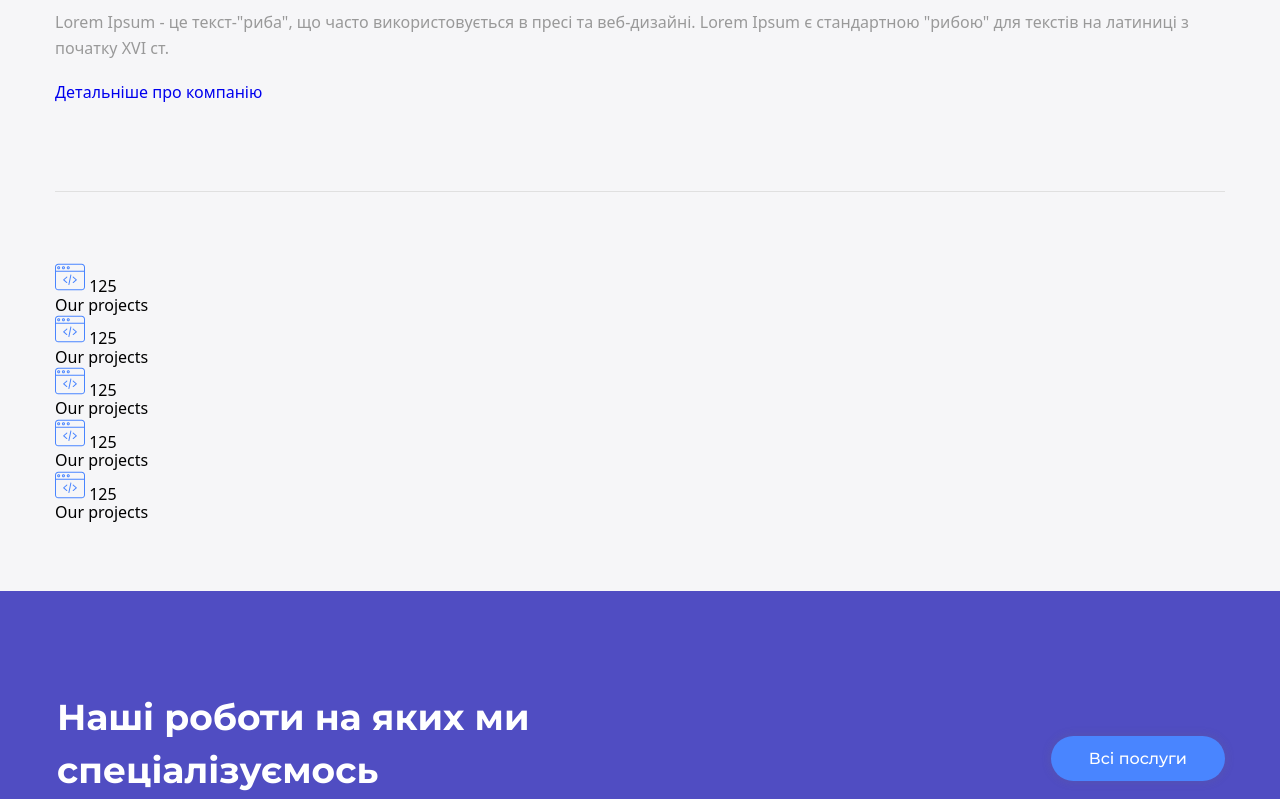
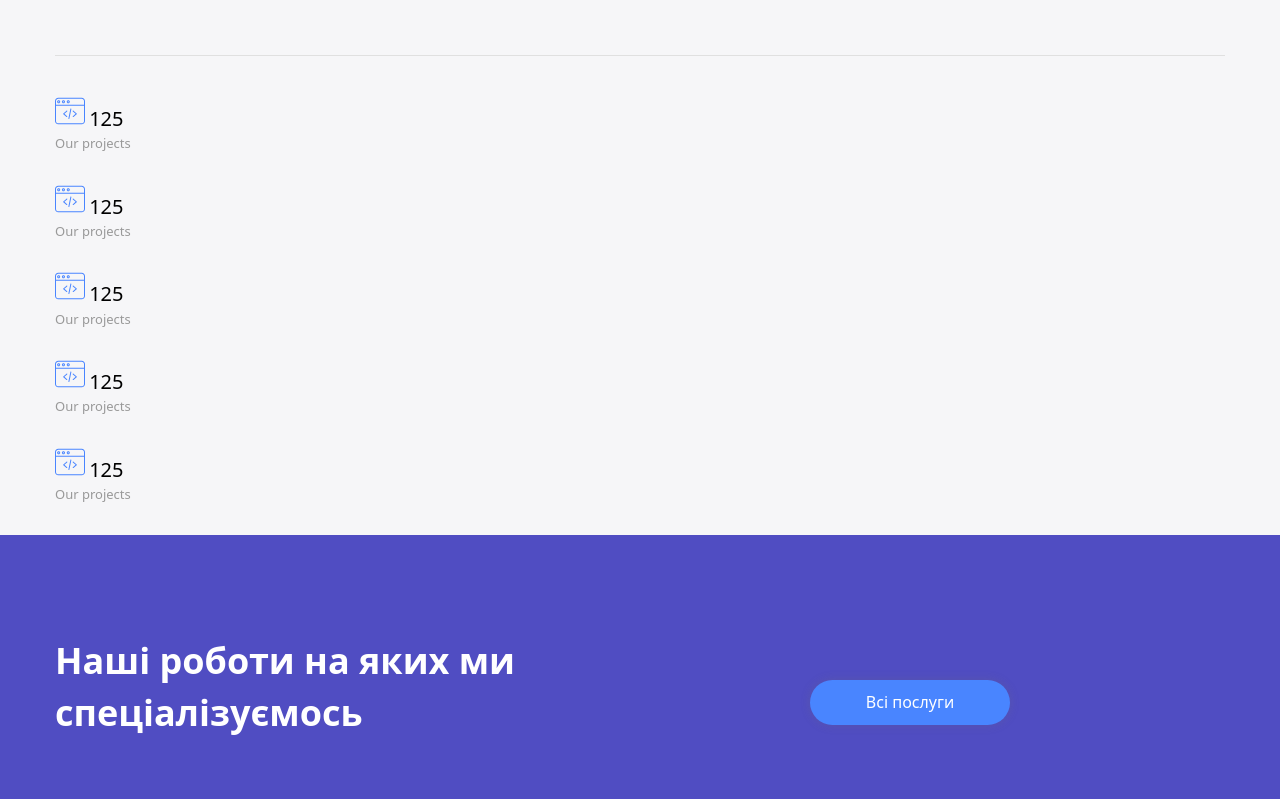
Before and after one commit to Anonymusm/it-studio, a plain HTML site: page index.html in a window 1280 px wide. Shown: the part 1368-2167 px from the top of the page. Drawn offline with nearby package versions, Linux system fonts and the light colour scheme.

Commit message:
виправив помилки та допрацював мобілку в секції "проєкт"

```diff
--- a/index.html
+++ b/index.html
@@ -138,42 +138,30 @@
               <span class="work-list__number">125</span>
               <p class="work-list__text">Our projects</p>
             </li>
-            <li>
+            <li class="work-list__item">
               <svg width="30" height="30" class="work-list__icon">
-                <use
-                  href="./icons/symbol-defs.svg#icon-web-programming"
-                  class="work-list__icon"
-                ></use>
+                <use href="./icons/symbol-defs.svg#icon-web-programming" class="work-list__icon"></use>
               </svg>
               <span class="work-list__number">125</span>
               <p class="work-list__text">Our projects</p>
             </li>
-            <li>
+            <li class="work-list__item">
               <svg width="30" height="30" class="work-list__icon">
-                <use
-                  href="./icons/symbol-defs.svg#icon-web-programming"
-                  class="work-list__icon"
-                ></use>
+                <use href="./icons/symbol-defs.svg#icon-web-programming" class="work-list__icon"></use>
               </svg>
               <span class="work-list__number">125</span>
               <p class="work-list__text">Our projects</p>
             </li>
-            <li>
+            <li class="work-list__item">
               <svg width="30" height="30" class="work-list__icon">
-                <use
-                  href="./icons/symbol-defs.svg#icon-web-programming"
-                  class="work-list__icon"
-                ></use>
+                <use href="./icons/symbol-defs.svg#icon-web-programming" class="work-list__icon"></use>
               </svg>
               <span class="work-list__number">125</span>
               <p class="work-list__text">Our projects</p>
             </li>
-            <li>
+            <li class="work-list__item">
               <svg width="30" height="30" class="work-list__icon">
-                <use
-                  href="./icons/symbol-defs.svg#icon-web-programming"
-                  class="work-list__icon"
-                ></use>
+                <use href="./icons/symbol-defs.svg#icon-web-programming" class="work-list__icon"></use>
               </svg>
               <span class="work-list__number">125</span>
               <p class="work-list__text">Our projects</p>
--- a/scss/components/_projects.scss
+++ b/scss/components/_projects.scss
@@ -1,20 +1,64 @@
+// .projects {
+//   padding-top: 100px;
+//   padding-bottom: 70px;
+//   background-color: #f6f6f8;
+// }
+
+// .projects__title {
+//   font-weight: 700;
+//   font-size: 36px;
+//   line-height: 1.46;
+//   margin-bottom: 40px;
+// }
+
+// .projects__descr {
+//   font-weight: 400;
+//   font-size: 16px;
+//   margin-bottom: 22px;
+//   line-height: 1.58;
+//   color: #999;
+// }
+
+// .projects_link {
+//   font-weight: 500;
+//   text-decoration: underline;
+//   text-decoration-skip-ink: none;
+//   color: #4985ff;
+// }
+
+// .projects__image {
+//     display: none;
+// }
+
+// .work-list::before {
+//     content: "";
+//     display: block;
+//     height: 1px;
+//     width: 100%;
+//     margin-top: 90px;
+//     margin-bottom: 70px;
+//     background-color: #e0e0e0;
+// }
+
 .projects {
-  padding-top: 100px;
-  padding-bottom: 70px;
+  padding-top: 40px;
+  padding-bottom: 30px;
+  width: 100%;
+  margin: 0 auto;
   background-color: #f6f6f8;
 }
 
 .projects__title {
   font-weight: 700;
-  font-size: 36px;
+  font-size: 20px;
   line-height: 1.46;
-  margin-bottom: 40px;
+  margin-bottom: 25px;
 }
 
 .projects__descr {
   font-weight: 400;
   font-size: 16px;
-  margin-bottom: 22px;
+  margin-bottom: 14px;
   line-height: 1.58;
   color: #999;
 }
@@ -35,7 +79,25 @@
   display: block;
   height: 1px;
   width: 100%;
-    margin-top: 90px;
-    margin-bottom: 70px;
+  margin-top: 60px;
+  margin-bottom: 40px;
   background-color: #e0e0e0;
 }
+
+.work-list__item + .work-list__item {
+   margin-top: 30px;
+}
+
+.work-list__number {
+  font-weight: 400;
+  font-size: 20px;
+  line-height: 1.46;
+  color: #000;
+}
+
+.work-list__text {
+    font-weight: 400;
+    font-size: 13px;
+    line-height: 1.58;
+    color: #999;
+}
--- a/scss/components/_resume.scss
+++ b/scss/components/_resume.scss
@@ -36,11 +36,7 @@ line-height: 1.58;
 .button{
     color: #FFF;
 text-align: center;
-font-family: Montserrat;
-font-size: 16px;
-font-style: normal;
 font-weight: 500;
-line-height: normal;
     border-radius: 30px;
 background-color: #4985FF;
 box-shadow: 0px 0px 10px 0px rgba(111, 111, 111, 0.25);
--- a/scss/components/_specific.scss
+++ b/scss/components/_specific.scss
@@ -1,12 +1,12 @@
-.specific{
+.specific {
   display: flex;
   width: 100%;
   background: linear-gradient(
     to top,
     white 20.44% 0%,
     white 20.44% 50%,
-    #504DC2 50%,
-    #504DC2 100%
+    #504dc2 50%,
+    #504dc2 100%
   );
   padding-bottom: 85px;
 }
@@ -14,7 +14,7 @@ background: linear-gradient(
 /* .specific-container{
     border: bottom 1px solid black;
 } */
-.specific-container-2{
+.specific-container-2 {
   display: flex;
   align-items: center;
   margin-top: 100px;
@@ -33,35 +33,35 @@ background: linear-gradient(
   }
 }
 
-.specific-container-2>:first-child{
-    max-width: 100px;
-    margin-left: -100px;
+.specific-container-2 > :fist-child {
   text-align: center;
   @media screen and (min-width: 768px) {
     max-width: 500px;
-margin-right: 100px;
     margin-left: 2px;
     text-align: left;
   }
   @media screen and (min-width: 1200px) {
     max-width: 1200px;
-        margin-right: 300px;
     text-align: left;
   }
 }
 
-.specific_main{
-    color: #FFF;
+.specific_main {
+  color: #fff;
 
   /* h2 */
-font-family: Montserrat;
+  @media screen and (min-width: 768px) {
+width: 375px;
+  }
+  @media screen and (min-width: 1200px) {
     font-size: 36px;
-font-style: normal;
+    width: 540px;
     font-weight: 700;
-line-height: 146.28%; /* 52.661px */
+    line-height: 1.46;
+  }
 }
 
-.specific-list{
+.specific-list {
   display: flex;
   justify-content: center;
   flex-direction: column;
@@ -76,7 +76,7 @@ line-height: 146.28%; /* 52.661px */
   }
 }
 
-.specific-list_item{
+.specific-list_item {
   row-gap: 30px;
   margin-top: 78px;
   @media screen and (min-width: 768px) {
@@ -89,12 +89,12 @@ margin-top: 77px;
   }
 }
 
-.item_image{
+.item_image {
   border-radius: 10px;
   display: block;
   width: 100%;
 }
-.item_desrc{
+.item_desrc {
   color: #000;
 
   /* h3 */
@@ -107,8 +107,8 @@ margin-top: 30px;
   margin-bottom: 30px;
 }
 
-.item_span{
-    color: var(#4985FF);
+.item_span {
+  color: var(#4985ff);
 
   /* h3 */
   font-family: Montserrat;
@@ -119,8 +119,8 @@ line-height: normal;
   padding-right: 10px;
 }
 
-.item_para{
-    color: var( #999);
+.item_para {
+  color: var(#999);
 
   /* p>h2 */
   font-family: Montserrat;
@@ -140,13 +140,12 @@ max-width: 330px;
   }
 }
 
-.item_link{
-    color: var(#4985FF);
+.item_link {
+  color: var(#4985ff);
   font-family: Montserrat;
   font-size: 16px;
   font-style: normal;
   font-weight: 500;
   line-height: normal;
   text-decoration-line: underline;
-
 }
--- a/scss/layout/_footer.scss
+++ b/scss/layout/_footer.scss
@@ -0,0 +1,7 @@
+.footer {
+    padding-top: 30px;
+    padding-bottom: 15px;
+    width: 100%;
+    margin: 0 auto;
+    background: #f6f6f8;
+}
```
Also changed, not shown: css/main.css, css/main.min.css, 2 other files. Lines whose indentation alone changed are shown as unchanged.
